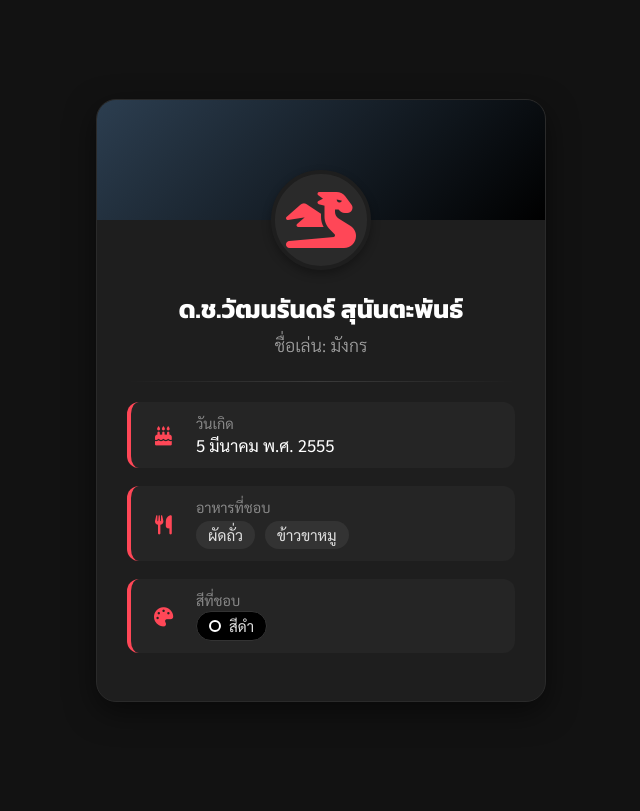
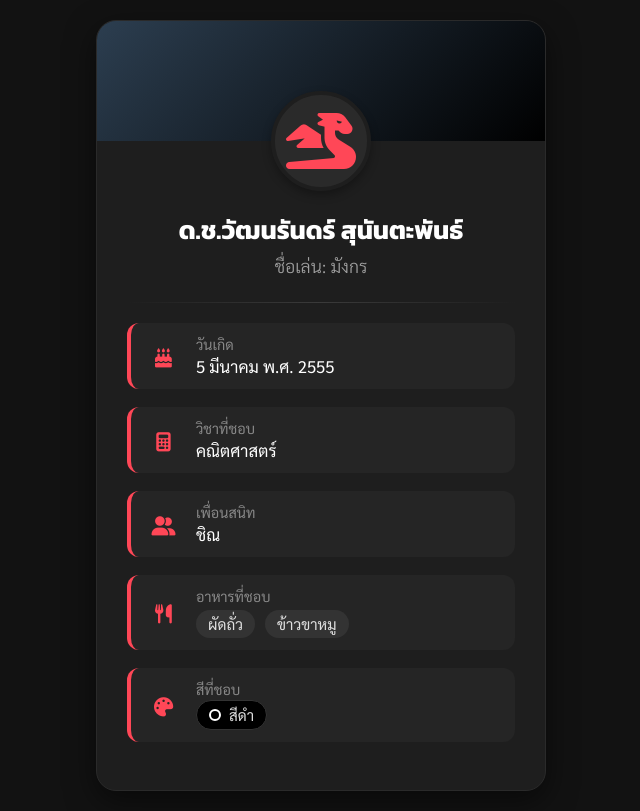
Before and after one commit to 22833-sketch/demo0, a plain HTML site: page index.html in a window 1280 px wide. Shown: the whole page, without its empty margins (319-959 px from the left). Drawn offline with Linux system fonts and the light colour scheme.

Commit message:
Update index.html

```diff
--- a/index.html
+++ b/index.html
@@ -47,7 +47,7 @@
             transform: translateY(-5px);
         }
 
-        /* Header Accent (รูปมังกร/โทนสี) */
+        /* Header Accent */
         .profile-header-bg {
             background: linear-gradient(135deg, #2c3e50, #000000);
             height: 120px;
@@ -173,7 +173,6 @@
         <!-- ด้านบนของการ์ด -->
         <div class="profile-header-bg">
             <div class="avatar-wrapper">
-                <!-- ไอคอนมังกรล้อกับชื่อเล่น -->
                 <i class="fa-solid fa-dragon"></i>
             </div>
         </div>
@@ -194,6 +193,28 @@
                     <div>
                         <span class="info-label">วันเกิด</span>
                         <span class="info-text">5 มีนาคม พ.ศ. 2555</span>
+                    </div>
+                </div>
+
+                <!-- วิชาที่ชอบ -->
+                <div class="info-item">
+                    <div class="info-icon">
+                        <i class="fa-solid fa-calculator"></i>
+                    </div>
+                    <div>
+                        <span class="info-label">วิชาที่ชอบ</span>
+                        <span class="info-text">คณิตศาสตร์</span>
+                    </div>
+                </div>
+
+                <!-- เพื่อนสนิท (อัปเดตแล้ว) -->
+                <div class="info-item">
+                    <div class="info-icon">
+                        <i class="fa-solid fa-user-group"></i>
+                    </div>
+                    <div>
+                        <span class="info-label">เพื่อนสนิท</span>
+                        <span class="info-text">ชิณ</span>
                     </div>
                 </div>
 
```
